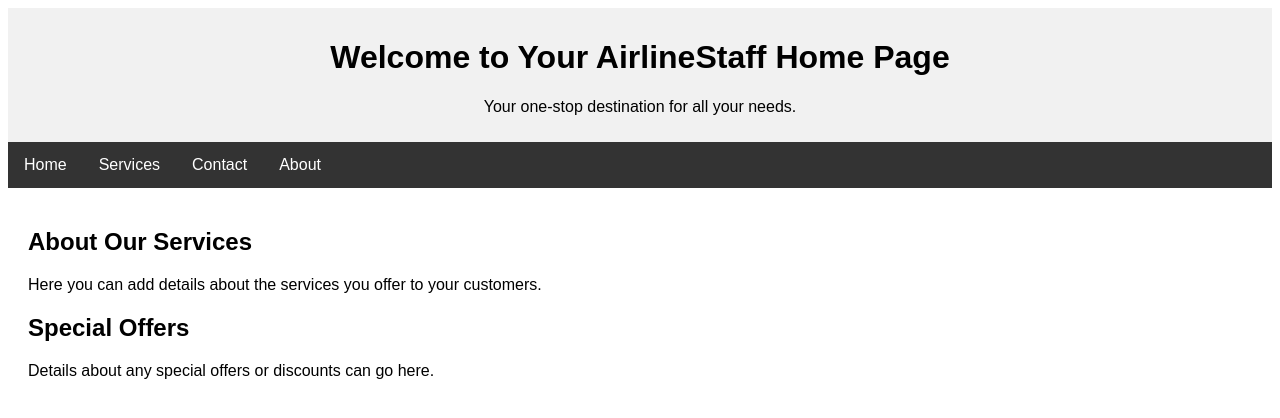
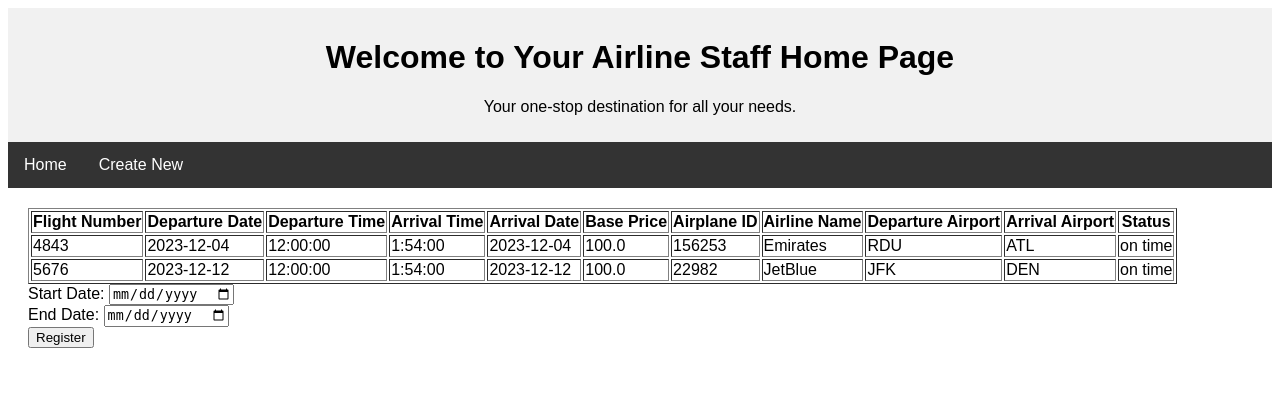
Before and after one commit to jjl9895/AirlineProject, a Flask app: page /airlineStaffhome in a window 1280 px wide. Shown: the top 418 px of the page. Run offline with Flask 3, Linux system fonts and the light colour scheme; data comes from the database, SQL or seed files in the repository.

Commit message:
html for nikhils part (not finished) and the home page for customer
some other stuff but i forgot - not finished or working but i will do tmrw morning

```diff
--- a/frontend/app.py
+++ b/frontend/app.py
@@ -1,5 +1,7 @@
 from flask import Flask, render_template, request, redirect, url_for, session
 import mysql.connector
+from datetime import datetime, timedelta
+from dateutil.relativedelta import relativedelta #pip install python-dateutil
 
 
 app = Flask(__name__)
@@ -116,11 +118,13 @@ def check_airlineStaff_credentials(username, password):
     return False, False
 
 
-def register_customer(email, first_name, last_name, password, pass_num, pass_exp, pass_country, dob, building_num, street, apt_num, city, state, zipcode):
+def register_customer(email, first_name, last_name, password, pass_num, pass_exp, pass_country, dob, building_num, street, apt_num, city, state, zipcode, phone):
     conn = get_db_connection()
     cursor = conn.cursor()
     query = "INSERT INTO `customer` (`email`, `first_name`, `last_name`, `password`, `passport_num`, `passport_expiration`, `passport_country`, `date_of_birth`, `building_num`, `street`, `apt_num`, `city`, `state`, `zip`) VALUES (%s, %s, %s, %s, %s, %s, %s, %s, %s, %s, %s, %s, %s, %s);"
     cursor.execute(query, (email, first_name, last_name, password, pass_num, pass_exp, pass_country, dob, building_num, street, apt_num, city, state, zipcode))
+    query = "INSERT INTO `customerphonenumbers` (`customer_email`, `phone_number`) VALUES (%s, %s);"
+    cursor.execute(query, (email, phone))
     conn.commit()
     cursor.close()
     conn.close()
@@ -148,6 +152,17 @@ def register_staff(username, first_name, last_name, password, dob, airline, emai
         return False
     return True
 
+def last_year_total():
+    conn = get_db_connection()
+    cursor = conn.cursor()
+    query = "SELECT FORMAT(SUM(price), 2) AS total FROM ticket JOIN purchasehistory ON purchasehistory.ticket_id = ticket.id WHERE purchasehistory.customer_email = %s AND purchase_date BETWEEN %s AND %s;"
+    one_year_ago = datetime.now()- timedelta(days=365)
+    cursor.execute(query, (session['email'], one_year_ago.date(), datetime.now().date()))
+    total = cursor.fetchone()
+    cursor.close()
+    conn.close()
+    return total[0]
+
 
 @app.route('/logout')
 def logout():
@@ -173,10 +188,11 @@ def customerregister():
         city = request.form['city']
         state = request.form['state']
         zipcode = request.form['zipcode']
+        phone = request.form['phone']
 
         if check_customer_credentials(email, password)[0]:
             show_login_popup = True
-        elif register_customer(email, first_name, last_name, password, pass_num, pass_exp, pass_country, dob, building_num, street, apt_num, city, state, zipcode):
+        elif register_customer(email, first_name, last_name, password, pass_num, pass_exp, pass_country, dob, building_num, street, apt_num, city, state, zipcode, phone):
             return redirect(url_for('customerlogin'))
 
     return render_template('customerregistration.html', show_login_popup = show_login_popup)
@@ -208,12 +224,35 @@ def staffregister():
 # Customer Home Page
 @app.route('/customerhome')
 def customerhome():
-    return render_template('customerhome.html')
+    year_spending = last_year_total()
+    return render_template('customerhome.html', year_spending=year_spending)
 
 # Airline Staff Home Page
-@app.route('/airlineStaffhome')
+@app.route('/airlineStaffhome', methods=['GET', 'POST'])
 def airlineStaffhome():
-    return render_template('airlinestaffhome.html')
+    flights = None
+    start_date = datetime.now().date()
+    end_date = start_date + relativedelta(days=30)
+    if request.method == 'POST':
+        if 'start_date' in request.form and 'end_date' in request.form:
+            start_date = request.form.get('start_date')
+            end_date = request.form.get('end_date')
+    try:
+        conn = get_db_connection()
+        cursor = conn.cursor()
+        query = """
+            SELECT * FROM Flight
+            WHERE dep_date BETWEEN %s AND %s
+        """
+        cursor.execute(query, (start_date, end_date))
+        flights = cursor.fetchall()
+        cursor.close()
+        conn.close()
+    except Exception as e:
+        # Handle exception or invalid input
+        print(f"An error occurred: {e}")
+
+    return render_template('airlinestaffhome.html', flights=flights)
 
 # Customer My Flights Page
 @app.route('/customerflights')
@@ -225,5 +264,50 @@ def customerflights():
 def customersearch():
     return render_template('customersearch.html')
 
+@app.route('/create')
+def create():
+    return render_template('create.html')
+
+@app.route('/create_flight', methods=['POST'])
+def create_flight():
+    if request.method == 'POST':
+        # Extract flight details from the form
+        flight_num = request.form.get('flight_num')
+        dep_date = request.form.get('dep_date')
+        dep_time = request.form.get('dep_time')
+        arr_time = request.form.get('arr_time')
+        arr_date = request.form.get('arr_date')
+        base_price = request.form.get('base_price')
+        airplane_id = request.form.get('airplane_id')
+        dep_airport = request.form.get('dep_airport')
+        arr_airport = request.form.get('arr_airport')
+        status = request.form.get('status')
+
+        # Inserting data into the database
+        try:
+            conn = get_db_connection()
+            cursor = conn.cursor()
+            airline_query = "SELECT airline_name FROM airlinestaff WHERE username = %s"
+            cursor.execute(airline_query, (session["email"]))
+            airline_name = cursor.fetchone()[0]
+
+            insert_query = """
+                INSERT INTO Flight (num, dep_date, dep_time, arr_time, arr_date, base_price, airplane_id, airline_name, dep_airport, arr_airport, status)
+                VALUES (%s, %s, %s, %s, %s, %s, %s, %s, %s, %s, %s)
+            """
+            cursor.execute(insert_query, (flight_num, dep_date, dep_time, arr_time, arr_date, base_price, airplane_id, airline_name, dep_airport, arr_airport, status))
+            conn.commit()
+        except Exception as e:
+            conn.rollback()
+            cursor.close()
+            conn.close()
+            return f"An error occurred: {e}", 500
+        finally:
+            cursor.close()
+            conn.close()
+
+    # If the method is not POST, redirect to the airline staff home page
+    return redirect(url_for('airlineStaffhome'))
+
 if __name__ == '__main__':
     app.run(debug=True)
--- a/frontend/templates/airlinestaffhome.html
+++ b/frontend/templates/airlinestaffhome.html
@@ -42,25 +42,46 @@
 <body>
 
 <div class="header">
-    <h1>Welcome to Your AirlineStaff Home Page</h1>
+    <h1>Welcome to Your Airline Staff Home Page</h1>
     <p>Your one-stop destination for all your needs.</p>
 </div>
 
 <div class="nav-bar">
-    <a href="/">Home</a>
-    <a href="/services">Services</a>
-    <a href="/contact">Contact</a>
-    <a href="/about">About</a>
+    <a href="/airlinestaffhome">Home</a>
+    <a href="/create">Create New</a>
 </div>
 
 <div class="content">
-    <h2>About Our Services</h2>
-    <p>Here you can add details about the services you offer to your customers.</p>
 
-    <h2>Special Offers</h2>
-    <p>Details about any special offers or discounts can go here.</p>
+    <table border="1">
+        <tr>
+            <th>Flight Number</th>
+            <th>Departure Date</th>
+            <th>Departure Time</th>
+            <th>Arrival Time</th>
+            <th>Arrival Date</th>
+            <th>Base Price</th>
+            <th>Airplane ID</th>
+            <th>Airline Name</th>
+            <th>Departure Airport</th>
+            <th>Arrival Airport</th>
+            <th>Status</th>
 
-    <!-- More content sections can be added here -->
+        </tr>
+        {% for row in flights %}
+        <tr>
+            {% for item in row %}
+            <td>{{ item }}</td>
+            {% endfor %}
+        </tr>
+        {% endfor %}
+    </table>
+
+    <form method="post" action="/airlineStaffhome">
+        Start Date: <input type="date" name="start_date" required><br>
+        End Date: <input type="date" name="end_date" required><br>
+        <input type="submit" value="Register" >
+    </form>
 </div>
 
 
--- a/frontend/templates/customerregistration.html
+++ b/frontend/templates/customerregistration.html
@@ -25,6 +25,7 @@
     City: <input type="text" name="city" required><br>
     State: <input type="text" name="state" required><br>
     Zipcode: <input type="number" name="zipcode" min="0" max="99999" required><br>
+    Phone Number: <input type="tel" name="phone" required><br>
     <input type="submit" value="Register" >
     </form>
 
--- a/frontend/templates/customersearch.html
+++ b/frontend/templates/customersearch.html
@@ -10,7 +10,6 @@
     Here is where you search for flights.
   </paragraph>
 
-  <!-- Other components can be added here -->
 
 </body>
 </html>
--- a/frontend/templates/home.html
+++ b/frontend/templates/home.html
@@ -18,7 +18,6 @@
 
   <table border="1">
     <tr>
-        <!-- Replace with your actual column names -->
         <th>Flight Number</th>
         <th>Departure Date</th>
         <th>Departure Time</th>
```
Also changed, not shown: frontend/templates/create.html (added, +40 -0 lines), frontend/templates/customerhome.html (+23 -11 lines).
